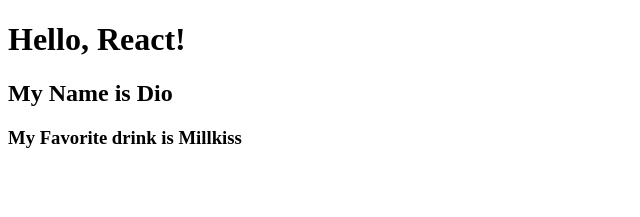
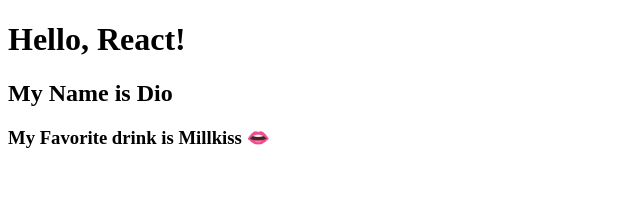
Before and after one commit to jiduslove/Dio-portfolio-sample, a React (Create React App) app: page / in a window 1280 px wide. Shown: the top 217 px of the page, without its empty margins (0-640 px from the left). Built offline with nearby package versions, Linux system fonts and the light colour scheme.

Commit message:
new commit

```diff
--- a/src/App.jsx
+++ b/src/App.jsx
@@ -3,7 +3,7 @@
     <div>
       <h1>Hello, React!</h1>
       <h2>My Name is Dio</h2>
-      <h3>My Favorite drink is Millkiss</h3>
+      <h3>My Favorite drink is Millkiss 👄</h3>
     </div>
   );
 }
```
